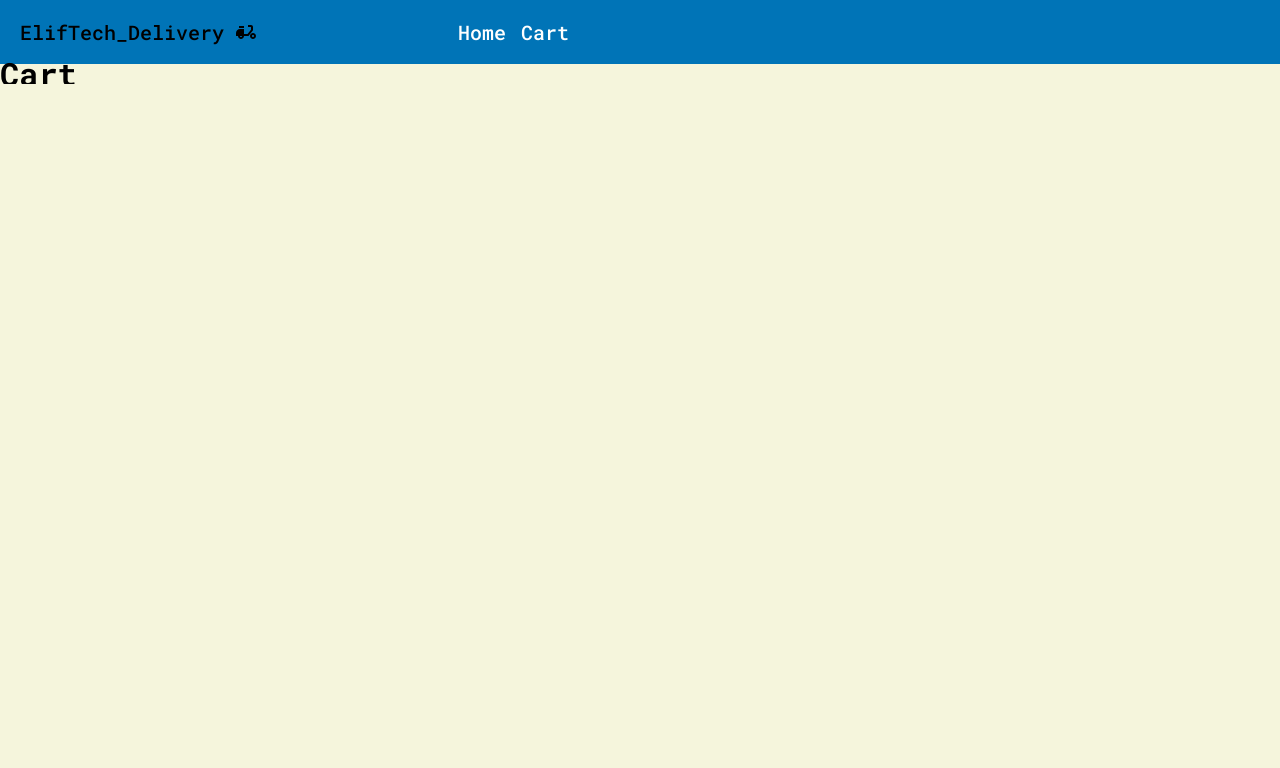
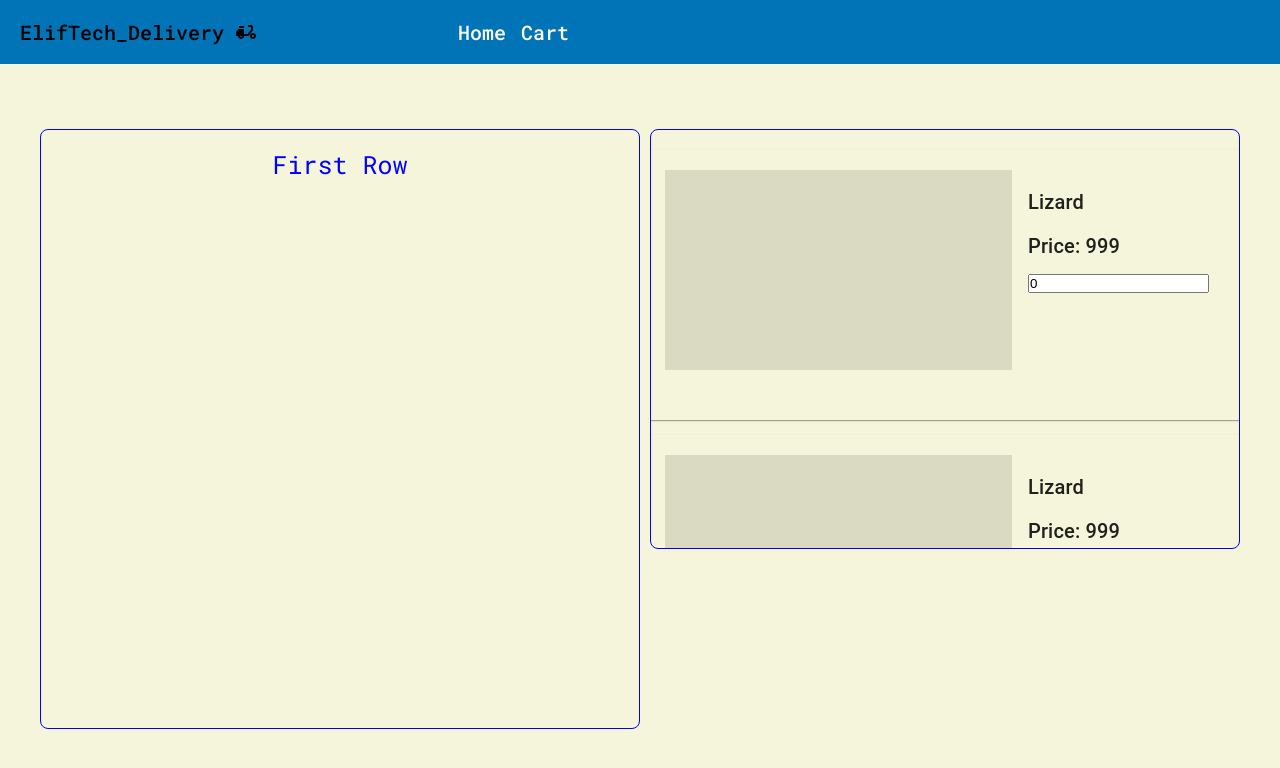
Before and after one commit to ViktorHrimli/Elif_Tech_Test, a Next.js app: page /cart in a window 1280 px wide. Shown: the top 768 px of the page. Built offline with nearby package versions, Linux system fonts and the light colour scheme.

Commit message:
make list cart, styles and components Cart and ListCart

```diff
--- a/src/app/cart/page.tsx
+++ b/src/app/cart/page.tsx
@@ -1,11 +1,9 @@
 ("use client");
 
-import React from "react";
+import { TheCart } from "@/components/cart/TheCart";
 
-type Props = {};
-
-const Cart = (props: Props) => {
-  return <h1>Cart</h1>;
+const Cart = () => {
+  return <TheCart />;
 };
 
 export default Cart;
--- a/src/app/layout.tsx
+++ b/src/app/layout.tsx
@@ -1,3 +1,5 @@
+"use client";
+
 import { Metadata } from "next";
 
 import "./globals.css";
@@ -26,7 +28,9 @@ export default function RootLayout({
     <html lang="en">
       <body className={inter.className}>
         <Header />
-        <main>{children}</main>
+        <Box component={"main"} padding={"40px"}>
+          {children}
+        </Box>
         <Footer />
       </body>
     </html>
--- a/src/components/basic/Header.tsx
+++ b/src/components/basic/Header.tsx
@@ -1,7 +1,6 @@
 "use client";
 
 import Link from "next/link";
-import React from "react";
 
 import { DeliveryDining } from "@mui/icons-material";
 
@@ -11,9 +10,7 @@ import {
   LogoConteiner,
 } from "@/components/basic/Header.styled.js";
 
-type Props = {};
-
-const Header = (props: Props) => {
+const Header = () => {
   return (
     <HeaderConteiner>
       <LogoConteiner>
--- /dev/null
+++ b/src/components/cart/ListCart/Cart.tsx
@@ -0,0 +1,50 @@
+import {
+  Card,
+  CardActions,
+  CardContent,
+  Button,
+  Typography,
+  CardMedia,
+  Skeleton,
+  Box,
+} from "@mui/material";
+
+const CartItem = () => {
+  return (
+    <Card
+      sx={{
+        width: "600px",
+        height: "270px",
+        backgroundColor: "inherit",
+        padding: "20px",
+      }}
+    >
+      <Box display={"flex"}>
+        <Skeleton
+          sx={{ height: "200px", width: "70%" }}
+          animation="wave"
+          variant="rectangular"
+        />
+        <CardContent
+          sx={{
+            display: "flex",
+            flexDirection: "column",
+            justifyContent: "start",
+            alignItems: "start",
+            gap: "5px",
+          }}
+        >
+          <Typography gutterBottom variant="h6" component="div">
+            Lizard
+          </Typography>
+          <Typography gutterBottom variant="h6" component="div">
+            Price: 999
+          </Typography>
+
+          <input type="number" defaultValue={0} />
+        </CardContent>
+      </Box>
+    </Card>
+  );
+};
+export { CartItem };
--- /dev/null
+++ b/src/components/cart/ListCart/ListCart.tsx
@@ -0,0 +1,15 @@
+import { CartItem } from "./Cart";
+
+import { Box } from "@mui/material";
+
+const ListCart = () => {
+  return (
+    <Box display={"flex"} flexDirection={"column"} gap={"15px"}>
+      {Array.from({ length: 3 }).map((_, id) => (
+        <CartItem key={id} />
+      ))}
+    </Box>
+  );
+};
+
+export { ListCart };
--- /dev/null
+++ b/src/components/cart/TheCart.styled.js
@@ -0,0 +1,23 @@
+import styled from "@emotion/styled";
+
+const CartConteiner = styled.div`
+  display: flex;
+  flex-direction: column;
+  align-items: center;
+  justify-content: start;
+
+  height: 70%;
+
+  padding: 20px;
+
+  border: 1px solid blue;
+  border-radius: 8px;
+
+  overflow-y: scroll;
+
+  ::-webkit-scrollbar {
+    color: transparent;
+  }
+`;
+
+export { CartConteiner };
--- /dev/null
+++ b/src/components/cart/TheCart.tsx
@@ -0,0 +1,50 @@
+"use client";
+
+import { Box, Container } from "@mui/material";
+
+// LOCALS
+
+import { CartConteiner } from "./TheCart.styled";
+import { ListCart } from "./ListCart/ListCart";
+
+const TheCart = () => {
+  return (
+    <Box
+      sx={{
+        display: "grid",
+        gridTemplateColumns: "50% auto",
+        gridGap: "10px",
+        marginTop: "25px",
+        height: "600px",
+      }}
+    >
+      <Box
+        border={"1px solid blue"}
+        borderRadius={"8px"}
+        padding={"25px"}
+        color={"blue"}
+        bgcolor={"inherit"}
+        fontSize={"25px"}
+        display={"flex"}
+        flexDirection={"column"}
+        alignItems={"center"}
+      >
+        First Row
+        <Box
+          display={"flex"}
+          flexDirection={"column"}
+          alignItems={"center"}
+          justifyContent={"center"}
+          gap={"20px"}
+          padding={"5px"}
+          marginTop={"25px"}
+        ></Box>
+      </Box>
+      <CartConteiner>
+        <ListCart />
+      </CartConteiner>
+    </Box>
+  );
+};
+
+export { TheCart };
--- a/tsconfig.json
+++ b/tsconfig.json
@@ -28,7 +28,7 @@
     "**/*.ts",
     "**/*.tsx",
     ".next/types/**/*.ts",
-    "src/components/basic/Header.styled.js"
+    "src"
   ],
   "exclude": ["node_modules"]
 }
```
